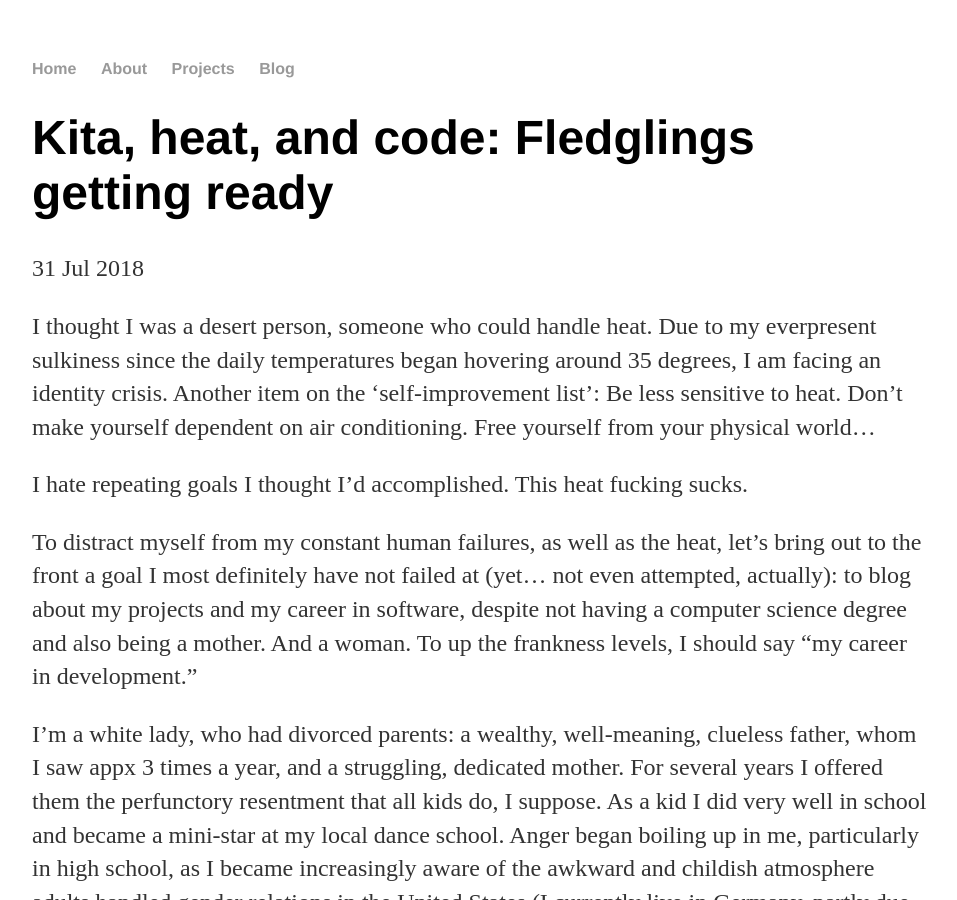
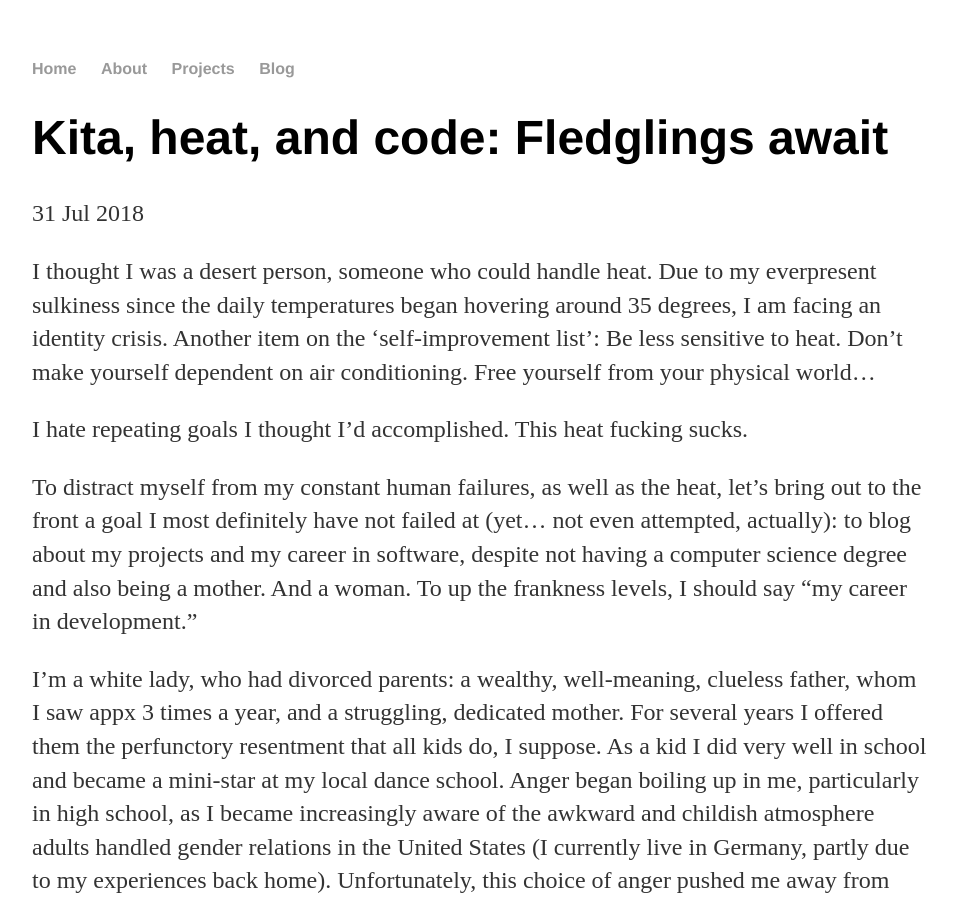
Before and after one commit to a-n-rose/a-n-rose.github.io, a Jekyll site: the page built from _posts/2018-07-31-kita-heat-code.md, in a window 1280 px wide and 900 px high. Shown: the whole window, without its empty margins (160-1117 px from the left). Built offline with Jekyll 4.4.1, drawn with Linux system fonts in a browser that asks for light colours.

Commit message:
Update 2018-07-31-kita-heat-code.md

```diff
--- a/_posts/2018-07-31-kita-heat-code.md
+++ b/_posts/2018-07-31-kita-heat-code.md
@@ -1,6 +1,6 @@
 ---
 layout: post
-title: "Kita, heat, and code: Fledglings getting ready"
+title: "Kita, heat, and code: Fledglings await"
 date: 2018-07-31
 ---
 
```
